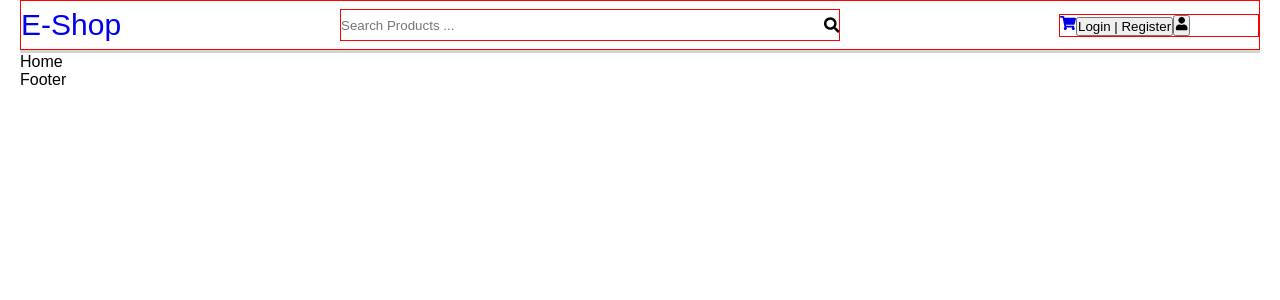
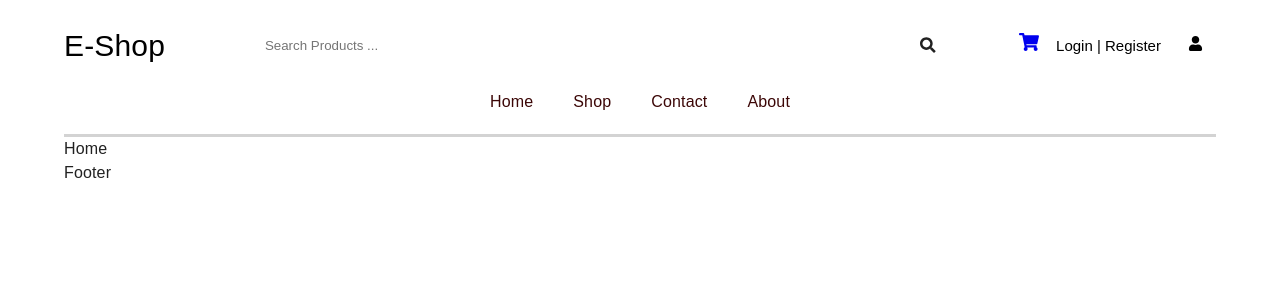
Before and after one commit to NemanHajiyev/E-Commerce-V2, a React (Vite) app: page / in a window 1280 px wide. Shown: the top 300 px of the page. Built offline with nearby package versions, Linux system fonts and the light colour scheme.

Commit message:
Navbar Compelted

```diff
--- a/package.json
+++ b/package.json
@@ -10,6 +10,9 @@
     "preview": "vite preview"
   },
   "dependencies": {
+    "@emotion/react": "^11.14.0",
+    "@emotion/styled": "^11.14.0",
+    "@mui/material": "^6.4.1",
     "@reduxjs/toolkit": "^2.5.0",
     "react": "^18.3.1",
     "react-dom": "^18.3.1",
--- a/src/Components/Navbar.jsx
+++ b/src/Components/Navbar.jsx
@@ -8,12 +8,12 @@ const Navbar = () => {
         <nav className='navbar'>
             <div className='navbar-div'>
                 <div className='navbar-logo'>
-                    <Link to="/">E-Shop</Link>
+                    <Link to="/" style={{ color: "black" }}>E-Shop</Link>
                 </div>
-                <div>
+                <div style={{ width: "60%" }}>
                     <form className='navbar-form'>
                         <input type="text" placeholder='Search Products ...' />
-                        <FaSearch></FaSearch>
+                        <FaSearch />
                     </form>
                 </div>
                 <div className='navbar-right'>
@@ -28,6 +28,12 @@ const Navbar = () => {
                     </button>
                 </div>
             </div>
+            <div className='Pages-link'>
+                <Link to="/" className='Link'>Home</Link>
+                <Link to="/" className='Link'>Shop</Link>
+                <Link to="/" className='Link'>Contact</Link>
+                <Link to="/" className='Link'>About</Link>
+            </div>
         </nav>
     )
 }
--- a/src/Styles/Navbar.css
+++ b/src/Styles/Navbar.css
@@ -1,9 +1,9 @@
 .navbar {
     border-bottom: 3px solid lightgrey;
+    margin-top: 20px;
 }
 
 .navbar-div {
-    border: 1px solid red;
     height: 50px;
     display: flex;
     justify-content: space-between;
@@ -12,13 +12,12 @@
 
 .navbar-logo {
     font-size: 30px;
+
 }
 
 .navbar-form {
     display: flex;
     align-items: center;
-    width: 500px;
-    border: 1px solid red;
 }
 
 .navbar-form input {
@@ -26,9 +25,35 @@
     height: 30px;
     border: none;
     outline: none;
+    padding: 20px;
 }
 
 .navbar-right {
-    border: 1px solid red;
     width: 200px;
+    display: flex;
+    justify-content: space-around;
+    align-items: center;
+    font-size: 20px;
 }
+
+.navbar-right button {
+    border: none;
+    padding: 10px;
+    background: transparent;
+    font-size: 15px;
+    cursor: pointer;
+}
+
+.Pages-link {
+    display: flex;
+    justify-content: center;
+}
+
+.Link {
+    padding: 20px 20px;
+    color: rgb(60, 7, 7);
+}
+
+.Link:hover {
+    text-decoration: underline;
+}
--- a/src/index.css
+++ b/src/index.css
@@ -1,13 +1,7 @@
 * {
-    margin: 0px;
-    padding: 0px;
+    margin: 0;
+    padding: 0;
     box-sizing: border-box;
     font-family: Arial, Helvetica, sans-serif;
     text-decoration: none;
 }
-
-body {
-    max-width: 1240px;
-    width: 100%;
-    margin: 0 auto;
-}
--- a/src/main.jsx
+++ b/src/main.jsx
@@ -1,9 +1,15 @@
-import { createRoot } from 'react-dom/client'
-import './index.css'
-import App from './App.jsx'
+import { createRoot } from 'react-dom/client';
+import './index.css';
+import App from './App.jsx';
+import CssBaseline from '@mui/material/CssBaseline';
+import Container from '@mui/material/Container';
+
 
 createRoot(document.getElementById('root')).render(
-  <div className='General-Div'>
-    <App />
-  </div>,
-)
+  <div >
+    <CssBaseline />
+    <Container maxWidth="lg">
+      <App />
+    </Container>
+  </div>
+);
```
Also changed, not shown: 1 other file (tests, documents, lock files or other folders).
